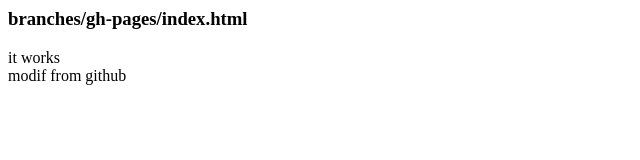
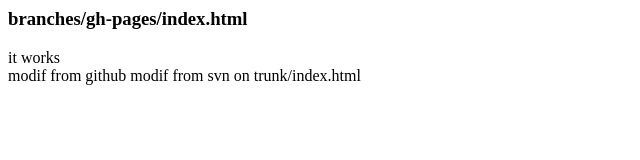
Before and after one commit to IUT-Blagnac/MPAtestJMI, a plain HTML site: page index.html in a window 1280 px wide. Shown: the whole page, without its empty margins (0-640 px from the left). Drawn offline with Linux system fonts and the light colour scheme.

Commit message:
from svn [skip ci]

```diff
--- a/index.html
+++ b/index.html
@@ -2,4 +2,5 @@
 <h3>branches/gh-pages/index.html</h3>
 it works<br/>
 modif from github
+modif from svn on trunk/index.html
 </body></html>
```
